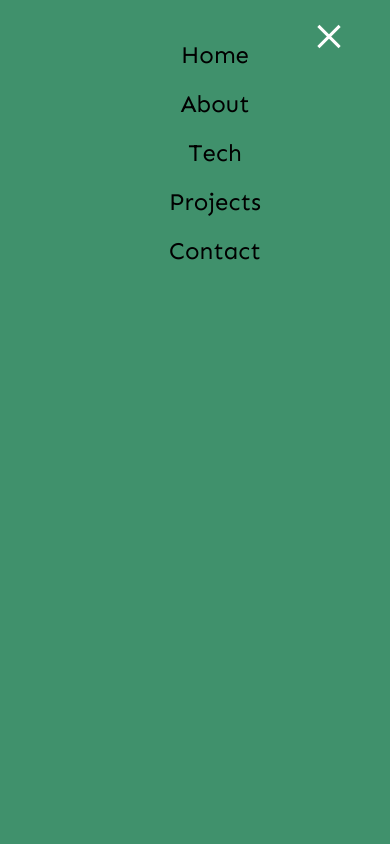
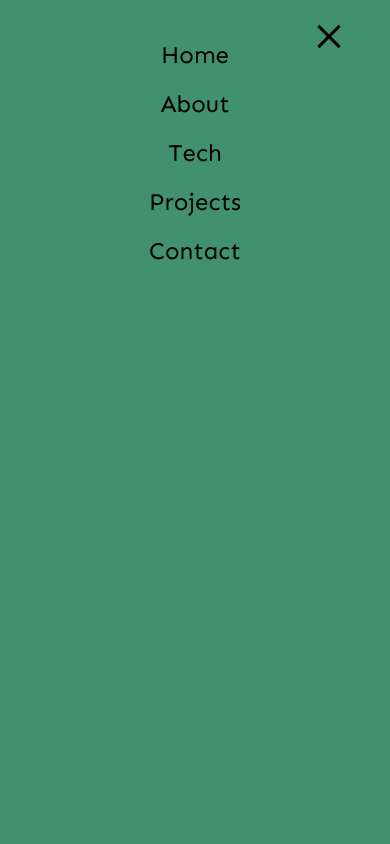
Before and after one commit to leahcarlin/portfolio, a React (Create React App) app: page / in a window 390 px wide. Both pictures are taken after a click on the element 329 px from the left and 36 px from the top of the page. Shown: the top 844 px of the page. Built offline with nearby package versions, Linux system fonts and the light colour scheme.

Commit message:
dark theme issues

```diff
--- a/package.json
+++ b/package.json
@@ -13,6 +13,7 @@
     "@types/react": "^19.0.10",
     "@types/react-dom": "^19.0.4",
     "aos": "^3.0.0-beta.6",
+    "clsx": "^2.1.1",
     "gsap": "^3.12.7",
     "lodash": "^4.17.21",
     "react": "^19.0.0",
--- a/src/Components/NavBar/NavBar.scss
+++ b/src/Components/NavBar/NavBar.scss
@@ -12,6 +12,7 @@ nav {
   position: sticky;
   top: 0;
   z-index: 10;
+  max-height: 80px;
 }
 
 img {
@@ -79,6 +80,7 @@ img {
     align-items: center;
     gap: 20px;
     margin: 40px 0 0 0;
+    padding: 0;
 
     a {
       color: white;
@@ -92,15 +94,14 @@ img {
       }
     }
   }
-
+}
 @media (prefers-color-scheme: light) {
   .nav-links,
   .hamburger,
-    .nav-links li a {
+  .nav-overlay .nav-links li a {
     color: black;
   }
   .hamburger span {
     background: black;
   }
 }
-}
--- a/src/Components/NavBar/NavBar.tsx
+++ b/src/Components/NavBar/NavBar.tsx
@@ -27,11 +27,13 @@ const NavBar: React.FC = () => {
 
   return (
     <nav>
-      {isDarkMode ? (
-        <img src={LogoDark} alt="dark" />
-      ) : (
-        <img src={LogoLight} alt="light" />
-      )}
+      <a href="#home">
+        {isDarkMode ? (
+          <img src={LogoDark} alt="dark" />
+        ) : (
+          <img src={LogoLight} alt="light" />
+        )}
+      </a>
       {screenWidth < 480 ? (
         <NavBarMobile />
       ) : (
--- a/src/Components/NavBar/NavBarMobile.tsx
+++ b/src/Components/NavBar/NavBarMobile.tsx
@@ -1,4 +1,5 @@
 import React, { useState } from "react";
+import clsx from "clsx";
 import "./NavBar.scss";
 
 const NavBarMobile: React.FC = () => {
@@ -8,7 +9,7 @@ const NavBarMobile: React.FC = () => {
     <div className="nav-mobile container">
       <div className="links-container">
         <div
-          className={`hamburger ${menuOpen && "open"}`}
+          className={clsx("hamburger", { open: menuOpen })}
           onClick={() => {
             console.log("Hamburger clicked!");
             setMenuOpen(!menuOpen);
@@ -18,7 +19,7 @@ const NavBarMobile: React.FC = () => {
           <span></span>
           <span></span>
         </div>
-        <div className={`nav-overlay ${menuOpen ? "open" : ""}`}>
+        <div className={clsx("nav-overlay", { open: menuOpen })}>
           <ul className="nav-links">
             <li>
               <a href="#home" onClick={() => setMenuOpen(false)}>
--- a/src/index.css
+++ b/src/index.css
@@ -4,6 +4,10 @@
   --text-color: #ffffff;
   --link-color: #bb86fc;
 }
+html {
+  scroll-padding-top: 80px; /* Adjust for fixed nav bar */
+}
+
 body,
 .App,
 nav {
```
Also changed, not shown: 1 other file (tests, documents, lock files or other folders). Lines whose indentation alone changed are shown as unchanged.
